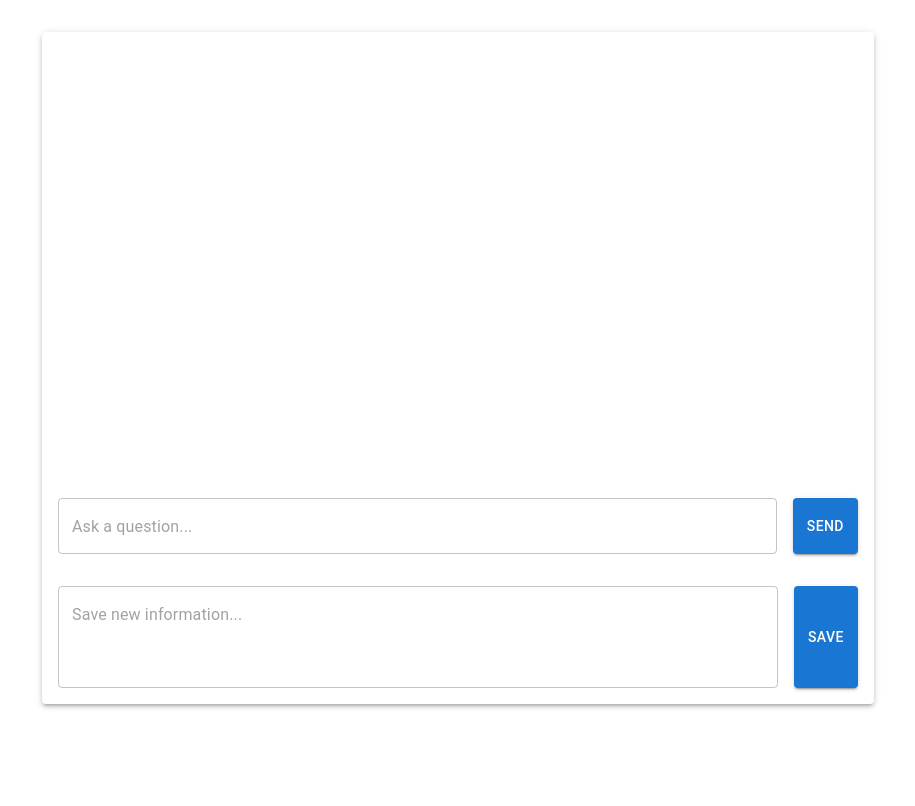
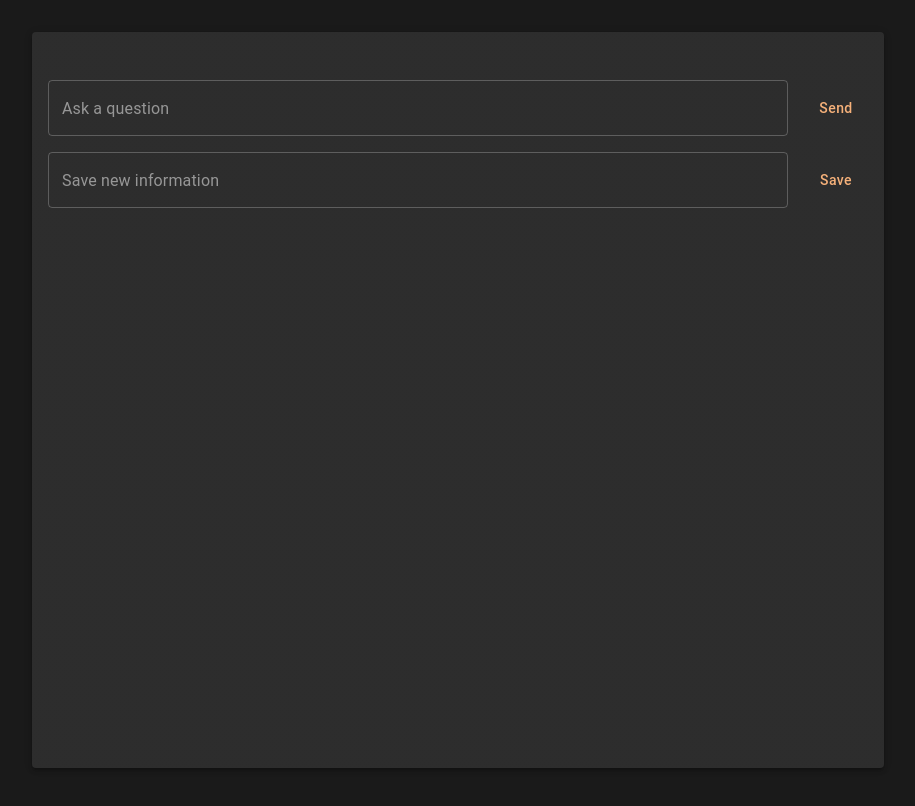
Before and after one commit to doeunkwon/hae, a React (Create React App) app in the folder client/: page / in a window 1280 px wide. Shown: the top 806 px of the page, without its empty margins (182-1097 px from the left). Built offline with nearby package versions, Linux system fonts and the light colour scheme.

Commit message:
mini aesthetics

```diff
--- a/client/src/App.tsx
+++ b/client/src/App.tsx
@@ -1,12 +1,17 @@
 import React from "react";
 import Chat from "./components/Chat";
+import { ThemeProvider, CssBaseline } from "@mui/material";
+import { darkTheme } from "./theme";
 
-const App: React.FC = () => {
+function App() {
   return (
-    <div className="App">
-      <Chat />
-    </div>
+    <ThemeProvider theme={darkTheme}>
+      <CssBaseline />
+      <div className="App">
+        <Chat />
+      </div>
+    </ThemeProvider>
   );
-};
+}
 
 export default App;
--- a/client/src/components/Chat.tsx
+++ b/client/src/components/Chat.tsx
@@ -7,6 +7,7 @@ import {
   List,
   ListItem,
   ListItemText,
+  Container,
 } from "@mui/material";
 import axios from "axios";
 import "../styles/Chat.css";
@@ -16,7 +17,7 @@ interface Message {
   content: string;
 }
 
-const Chat: React.FC = () => {
+function Chat() {
   const [messages, setMessages] = useState<Message[]>([]);
   const [input, setInput] = useState<string>("");
   const [saveInput, setSaveInput] = useState<string>("");
@@ -34,7 +35,7 @@ const Chat: React.FC = () => {
 
     try {
       const response = await axios.post<{ response: string }>(
-        "http://localhost:8000/chat",
+        `${process.env.REACT_APP_API_URL}/chat`,
         {
           messages: newMessages,
         }
@@ -53,7 +54,7 @@ const Chat: React.FC = () => {
     if (!saveInput.trim()) return;
 
     try {
-      await axios.post("http://localhost:8000/save", {
+      await axios.post(`${process.env.REACT_APP_API_URL}/save`, {
         text: saveInput,
       });
       setSaveInput("");
@@ -70,14 +71,35 @@ const Chat: React.FC = () => {
   };
 
   return (
-    <Box className="chat-container">
-      <Paper elevation={3} className="chat-paper">
+    <Container
+      className="chat-container"
+      maxWidth="md"
+      sx={{ bgcolor: "background.default" }}
+    >
+      <Paper
+        elevation={3}
+        className="chat-paper"
+        sx={{ bgcolor: "background.default" }}
+      >
         <List className="message-list">
           {messages.map((message, index) => (
-            <ListItem key={index} className={`message ${message.role}`}>
+            <ListItem
+              key={index}
+              className={`message ${message.role}`}
+              sx={{
+                marginLeft: message.role === "user" ? "auto" : "0",
+                marginRight: message.role === "user" ? "0" : "auto",
+              }}
+            >
               <ListItemText
-                primary={message.role === "user" ? "You" : "Assistant"}
+                primary={message.role === "user" ? "You" : "Hae"}
+                primaryTypographyProps={{
+                  sx: { color: "text.secondary" },
+                }}
                 secondary={message.content}
+                secondaryTypographyProps={{
+                  sx: { color: "text.primary" },
+                }}
               />
             </ListItem>
           ))}
@@ -88,10 +110,11 @@ const Chat: React.FC = () => {
             fullWidth
             value={input}
             onChange={(e) => setInput(e.target.value)}
-            placeholder="Ask a question..."
-            onKeyPress={handleKeyPress}
+            placeholder="Ask a question"
+            onKeyDown={handleKeyPress}
+            variant="outlined"
           />
-          <Button variant="contained" onClick={sendMessage}>
+          <Button onClick={sendMessage} sx={{ textTransform: "none" }}>
             Send
           </Button>
         </Box>
@@ -101,17 +124,17 @@ const Chat: React.FC = () => {
             fullWidth
             value={saveInput}
             onChange={(e) => setSaveInput(e.target.value)}
-            placeholder="Save new information..."
+            placeholder="Save new information"
             multiline
-            rows={3}
+            variant="outlined"
           />
-          <Button variant="contained" onClick={saveText}>
+          <Button onClick={saveText} sx={{ textTransform: "none" }}>
             Save
           </Button>
         </Box>
       </Paper>
-    </Box>
+    </Container>
   );
-};
+}
 
 export default Chat;
--- a/client/src/index.css
+++ b/client/src/index.css
@@ -1,3 +1,9 @@
+:root {
+  --chat-user-color: #505050;
+  --chat-assistant-color: #404040;
+  --chat-border-radius: 4px;
+}
+
 body {
   margin: 0;
   font-family: -apple-system, BlinkMacSystemFont, 'Segoe UI', 'Roboto', 'Oxygen',
--- a/client/src/styles/Chat.css
+++ b/client/src/styles/Chat.css
@@ -7,37 +7,36 @@
 
 .chat-paper {
     width: 100%;
-    max-width: 800px;
-    height: 80vh;
+    height: 100%;
     display: flex;
     flex-direction: column;
     padding: 1rem;
 }
 
 .message-list {
-    flex-grow: 1;
     overflow-y: auto;
-    margin-bottom: 1rem;
 }
 
 .message {
-    margin-bottom: 0.5rem;
-    padding: 0.5rem;
-    border-radius: 4px;
+    margin-bottom: 1rem;
+    padding: 1rem;
+    border-radius: var(--chat-border-radius);
 }
 
 .message.user {
-    background-color: #e3f2fd;
+    width: 70%;
+    background-color: var(--chat-user-color);
 }
 
 .message.assistant {
-    background-color: #f5f5f5;
+    width: 70%;
+    background-color: var(--chat-assistant-color);
 }
 
 .input-container {
     display: flex;
     gap: 1rem;
-    margin-bottom: 1rem;
+    margin-top: 1rem;
 }
 
 .save-container {
--- /dev/null
+++ b/client/src/theme.ts
@@ -0,0 +1,14 @@
+import { createTheme } from "@mui/material/styles";
+
+export const darkTheme = createTheme({
+  palette: {
+    mode: "dark",
+    primary: {
+      main: "#F6B17A",
+    },
+    background: {
+      default: "#1a1a1a",
+    },
+
+  },
+});
```
